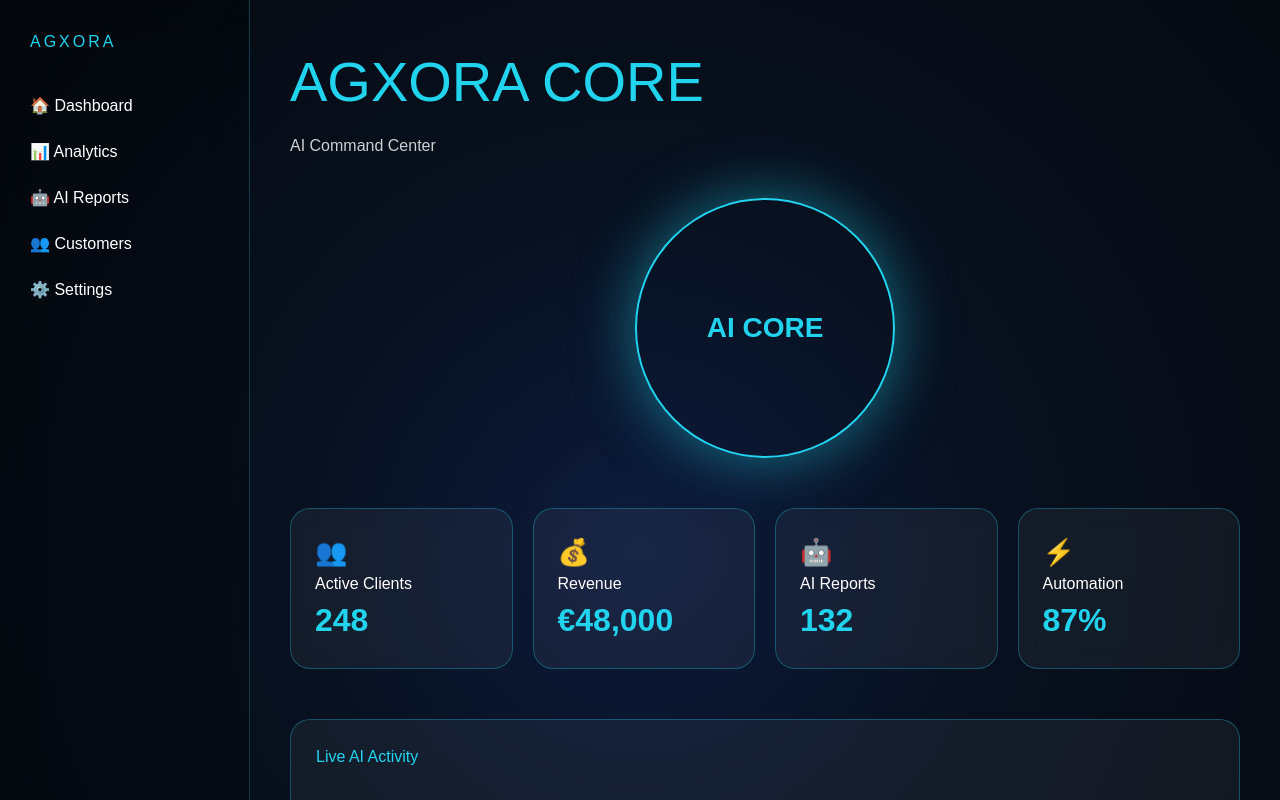
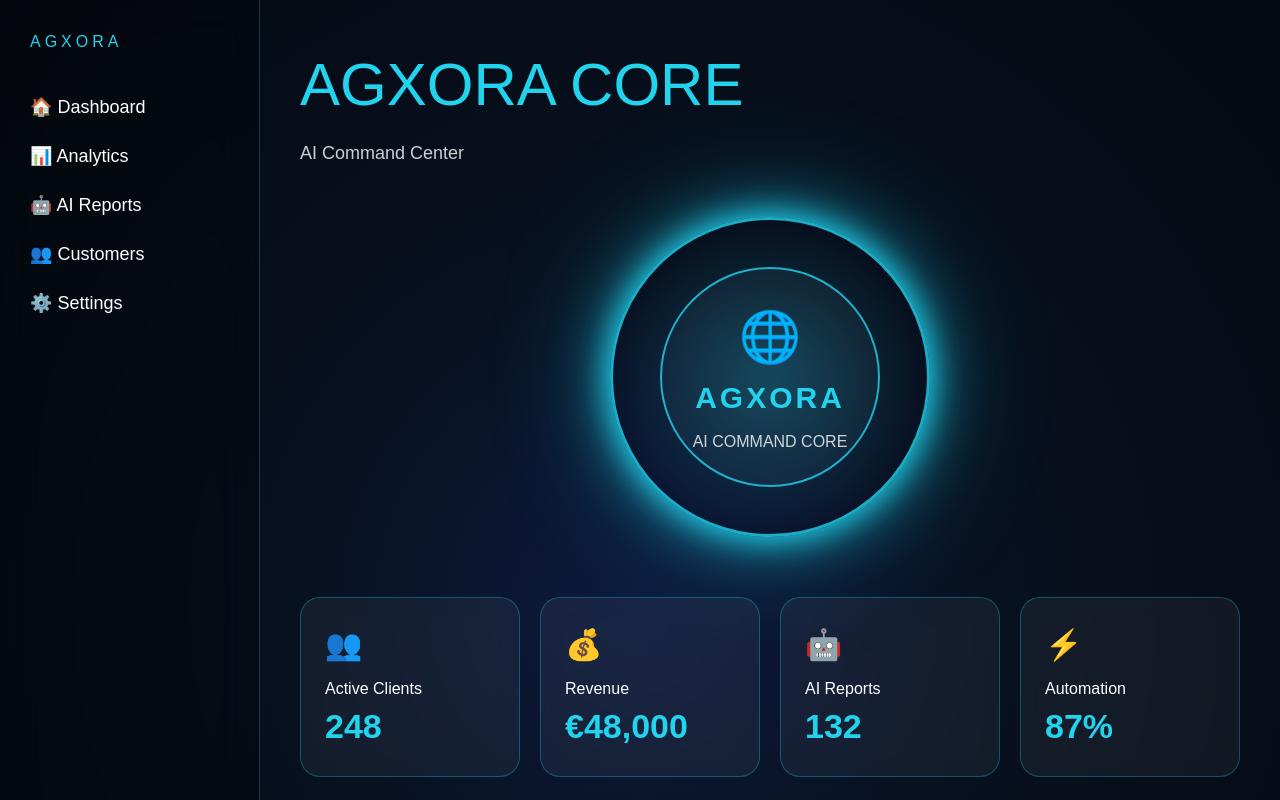
Before and after one commit to ghasemiranalireza-coder/agxora, a Next.js app in the folder agxora-v2/: page /dashboard in a window 1280 px wide. Shown: the top 800 px of the page. Built offline with nearby package versions, Linux system fonts and the light colour scheme.

Commit message:
dashboard v3

```diff
--- a/agxora-v2/app/dashboard/page.tsx
+++ b/agxora-v2/app/dashboard/page.tsx
@@ -38,13 +38,15 @@ export default function Dashboard() {
           "radial-gradient(circle at center, #0d1b3d 0%, #081120 40%, #050910 100%)",
         color: "white",
         display: "flex",
+        flexWrap: "wrap",
       }}
     >
       {/* SIDEBAR */}
 
       <aside
         style={{
-          width: "250px",
+          width: "260px",
+          minHeight: "100vh",
           background: "rgba(0,0,0,0.25)",
           backdropFilter: "blur(20px)",
           borderRight: "1px solid rgba(34,211,238,0.25)",
@@ -55,7 +57,7 @@ export default function Dashboard() {
           style={{
             color: "#22d3ee",
             marginBottom: "40px",
-            letterSpacing: "3px",
+            letterSpacing: "4px",
           }}
         >
           AGXORA
@@ -66,6 +68,7 @@ export default function Dashboard() {
             display: "flex",
             flexDirection: "column",
             gap: "22px",
+            fontSize: "18px",
           }}
         >
           <span>🏠 Dashboard</span>
@@ -76,17 +79,18 @@ export default function Dashboard() {
         </div>
       </aside>
 
-      {/* CONTENT */}
+      {/* MAIN CONTENT */}
 
       <section
         style={{
           flex: 1,
           padding: "40px",
+          minWidth: "300px",
         }}
       >
         <h1
           style={{
-            fontSize: "56px",
+            fontSize: "clamp(36px,6vw,60px)",
             color: "#22d3ee",
             marginBottom: "10px",
           }}
@@ -97,7 +101,8 @@ export default function Dashboard() {
         <p
           style={{
             opacity: 0.8,
-            marginBottom: "40px",
+            marginBottom: "50px",
+            fontSize: "18px",
           }}
         >
           AI Command Center
@@ -109,25 +114,66 @@ export default function Dashboard() {
           style={{
             display: "flex",
             justifyContent: "center",
-            marginBottom: "50px",
+            marginBottom: "60px",
           }}
         >
           <div
             style={{
-              width: "260px",
-              height: "260px",
+              width: "320px",
+              height: "320px",
               borderRadius: "50%",
-              border: "2px solid #22d3ee",
               display: "flex",
               alignItems: "center",
               justifyContent: "center",
-              fontSize: "28px",
-              fontWeight: "bold",
-              color: "#22d3ee",
-              boxShadow: "0 0 60px rgba(34,211,238,0.5)",
+              background:
+                "radial-gradient(circle, rgba(34,211,238,0.25) 0%, rgba(0,0,0,0) 70%)",
+              boxShadow:
+                "0 0 30px #22d3ee, 0 0 60px rgba(34,211,238,0.6), 0 0 120px rgba(34,211,238,0.4)",
+              border: "3px solid rgba(34,211,238,0.8)",
             }}
           >
-            AI CORE
+            <div
+              style={{
+                width: "220px",
+                height: "220px",
+                borderRadius: "50%",
+                border: "2px solid rgba(34,211,238,0.8)",
+                display: "flex",
+                alignItems: "center",
+                justifyContent: "center",
+                flexDirection: "column",
+                background: "rgba(255,255,255,0.03)",
+                backdropFilter: "blur(10px)",
+              }}
+            >
+              <div
+                style={{
+                  fontSize: "50px",
+                }}
+              >
+                🌐
+              </div>
+
+              <div
+                style={{
+                  color: "#22d3ee",
+                  fontSize: "30px",
+                  fontWeight: "bold",
+                  letterSpacing: "3px",
+                }}
+              >
+                AGXORA
+              </div>
+
+              <div
+                style={{
+                  marginTop: "10px",
+                  opacity: 0.8,
+                }}
+              >
+                AI COMMAND CORE
+              </div>
+            </div>
           </div>
         </div>
 
@@ -136,7 +182,8 @@ export default function Dashboard() {
         <div
           style={{
             display: "grid",
-            gridTemplateColumns: "repeat(auto-fit,minmax(220px,1fr))",
+            gridTemplateColumns:
+              "repeat(auto-fit,minmax(220px,1fr))",
             gap: "20px",
             marginBottom: "50px",
           }}
@@ -152,13 +199,20 @@ export default function Dashboard() {
                 backdropFilter: "blur(10px)",
               }}
             >
-              <div style={{ fontSize: "26px" }}>{item.icon}</div>
+              <div
+                style={{
+                  fontSize: "30px",
+                  marginBottom: "10px",
+                }}
+              >
+                {item.icon}
+              </div>
 
               <h3>{item.title}</h3>
 
               <div
                 style={{
-                  fontSize: "32px",
+                  fontSize: "34px",
                   color: "#22d3ee",
                   fontWeight: "bold",
                 }}
@@ -169,7 +223,7 @@ export default function Dashboard() {
           ))}
         </div>
 
-        {/* ACTIVITY */}
+        {/* ACTIVITY FEED */}
 
         <div
           style={{
@@ -193,7 +247,8 @@ export default function Dashboard() {
               key={index}
               style={{
                 padding: "12px 0",
-                borderBottom: "1px solid rgba(255,255,255,0.1)",
+                borderBottom:
+                  "1px solid rgba(255,255,255,0.08)",
               }}
             >
               ⚡ {item}
```
